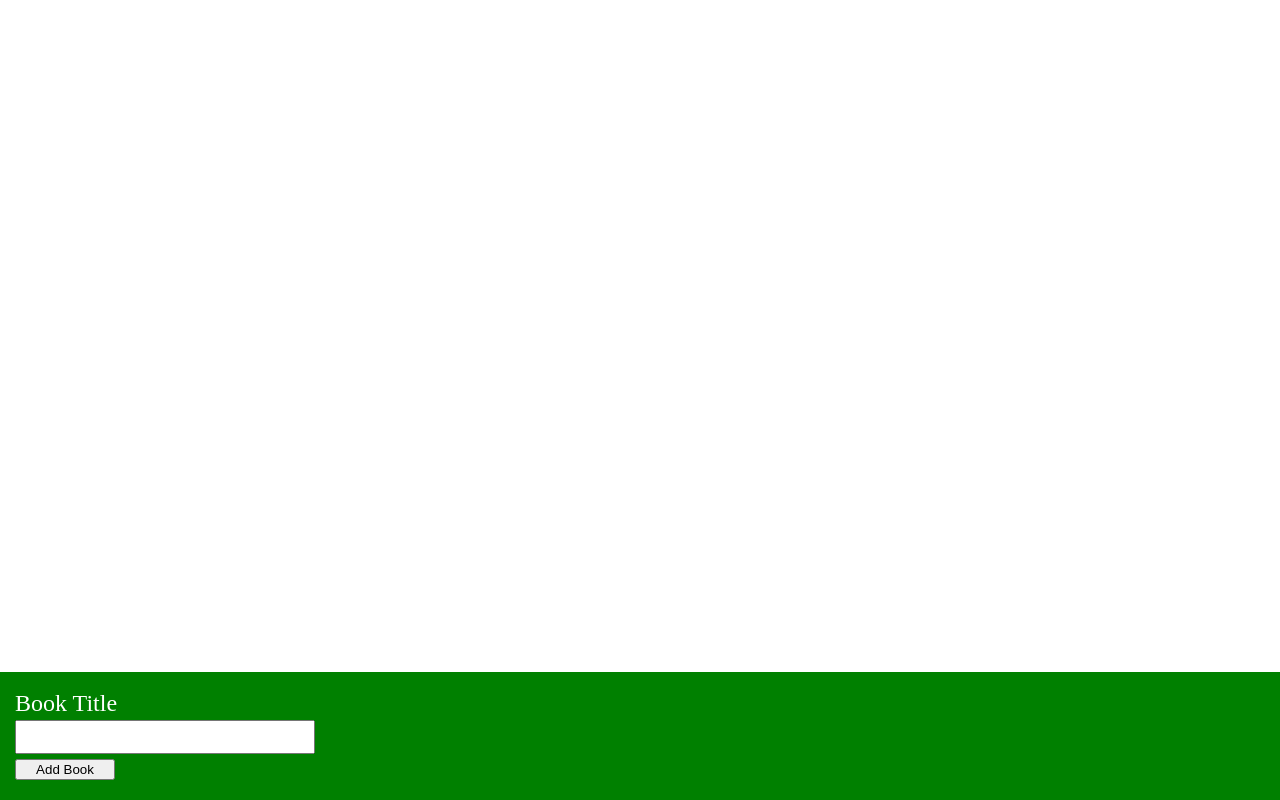
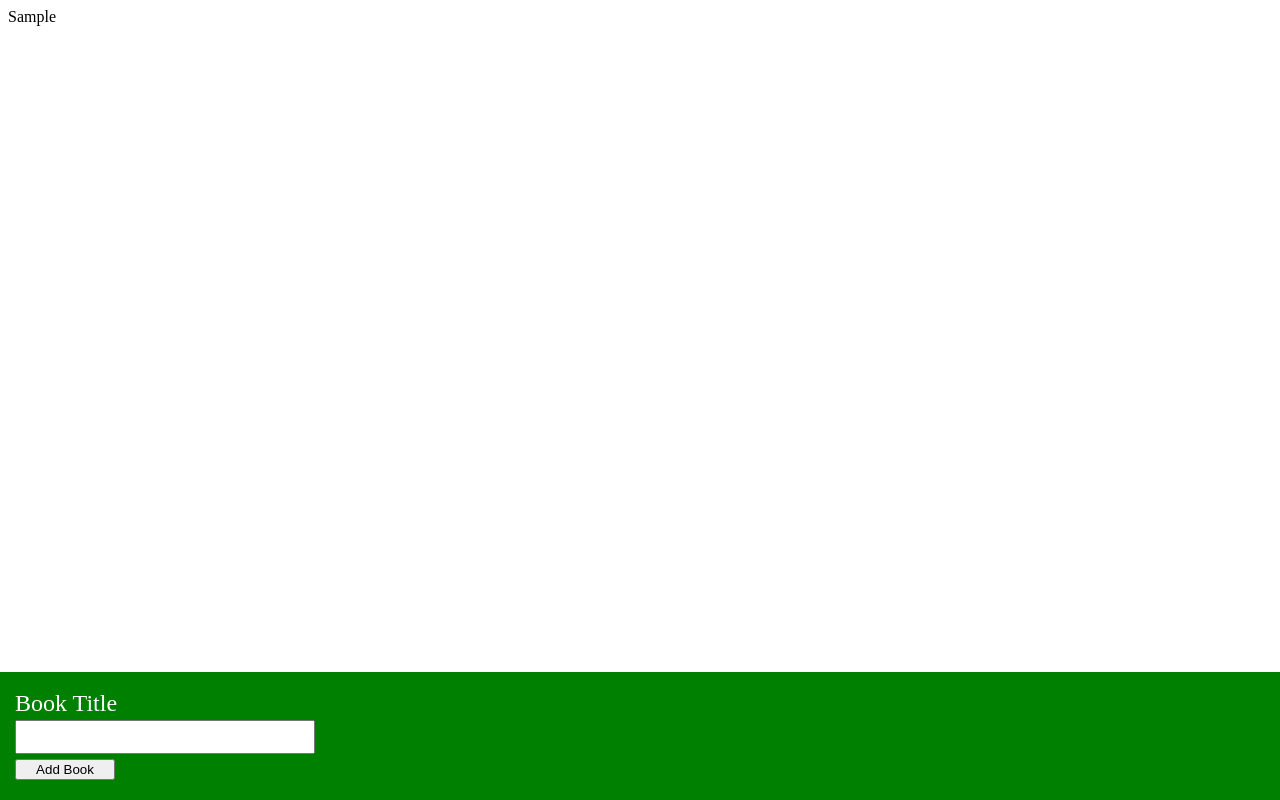
Before and after one commit to craigbauerwebdev/book-crud-app, a React (Create React App) app: page / in a window 1280 px wide. Both pictures are taken after typing "Sample" into the empty fields and a click on the button "Add Book". Built offline with nearby package versions, Linux system fonts and the light colour scheme.

Commit message:
updated bookShow

```diff
--- a/src/App.js
+++ b/src/App.js
@@ -1,14 +1,19 @@
 import { useState } from "react";
 import BookCreate from "./Components/BookCreate";
+import BookList from "./Components/BookList";
 
 const App = () => {
   const [books, setBooks] = useState([]);
 
   const createBook = (title) => {
-    console.log("Title: ", title);
+    const randomId = Math.round(Math.random() * 9999);
+    const updatedBooks = [...books, { id: randomId, title }];
+    setBooks(updatedBooks);
   };
   return (
     <div className="App">
+      {console.log(books)}
+      <BookList books={books} />
       <BookCreate onCreate={createBook} />
     </div>
   );
--- a/src/Components/BookList.js
+++ b/src/Components/BookList.js
@@ -1,5 +1,11 @@
-const BookList = () => {
-  return <div className="book-list">Book List</div>;
+import BookShow from "./BookShow";
+
+const BookList = ({ books }) => {
+  const renderedBooks = books.map((book) => {
+    return <BookShow key={book.id} book={book} />;
+  });
+
+  return <div className="book-list">{renderedBooks}</div>;
 };
 
 export default BookList;
--- a/src/Components/BookShow.js
+++ b/src/Components/BookShow.js
@@ -1,5 +1,5 @@
-const BookShow = () => {
-  return <div className="book-show">Book Show</div>;
+const BookShow = ({ book }) => {
+  return <div className="book-show">{book.title}</div>;
 };
 
 export default BookShow;
```
